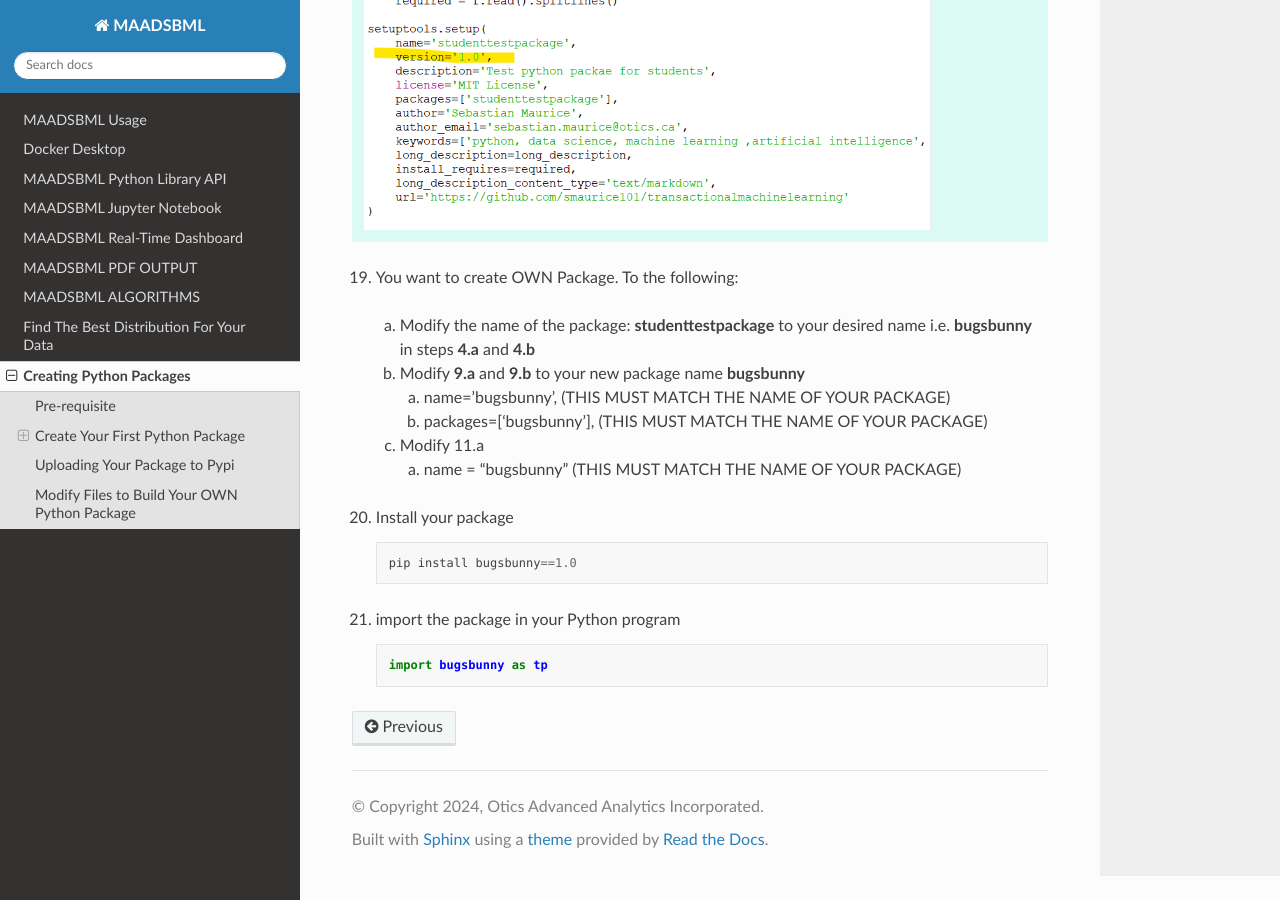
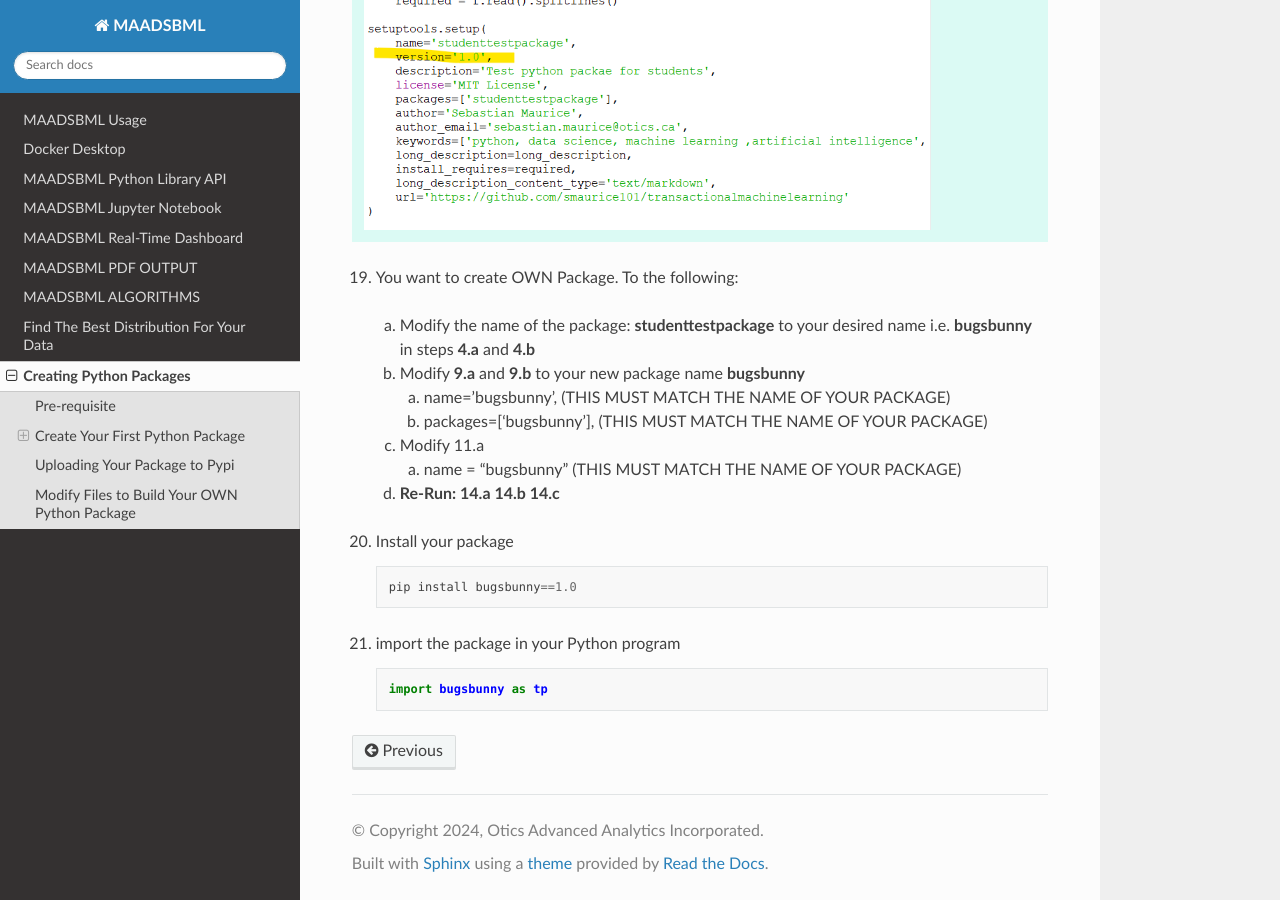
Before and after one commit to smaurice101/maadsbml, a Sphinx documentation site: the page built from docs/source/createpythonpackage.rst, in a window 1280 px wide and 900 px high, scrolled down 6100 px. Built offline with Sphinx 7.4.7 and the Read the Docs theme 3.1.0, drawn with Linux system fonts in a browser that asks for light colours.

Commit message:
Update createpythonpackage.rst

```diff
--- a/docs/source/createpythonpackage.rst
+++ b/docs/source/createpythonpackage.rst
@@ -191,6 +191,8 @@ The above files will produce a python package **studenttestpackage** - but you w
 
       a. name = "bugsbunny" (THIS MUST MATCH THE NAME OF YOUR PACKAGE)
 
+   d. **Re-Run: 14.a 14.b 14.c**
+
 20. Install your package
 
     .. code-block::
```
